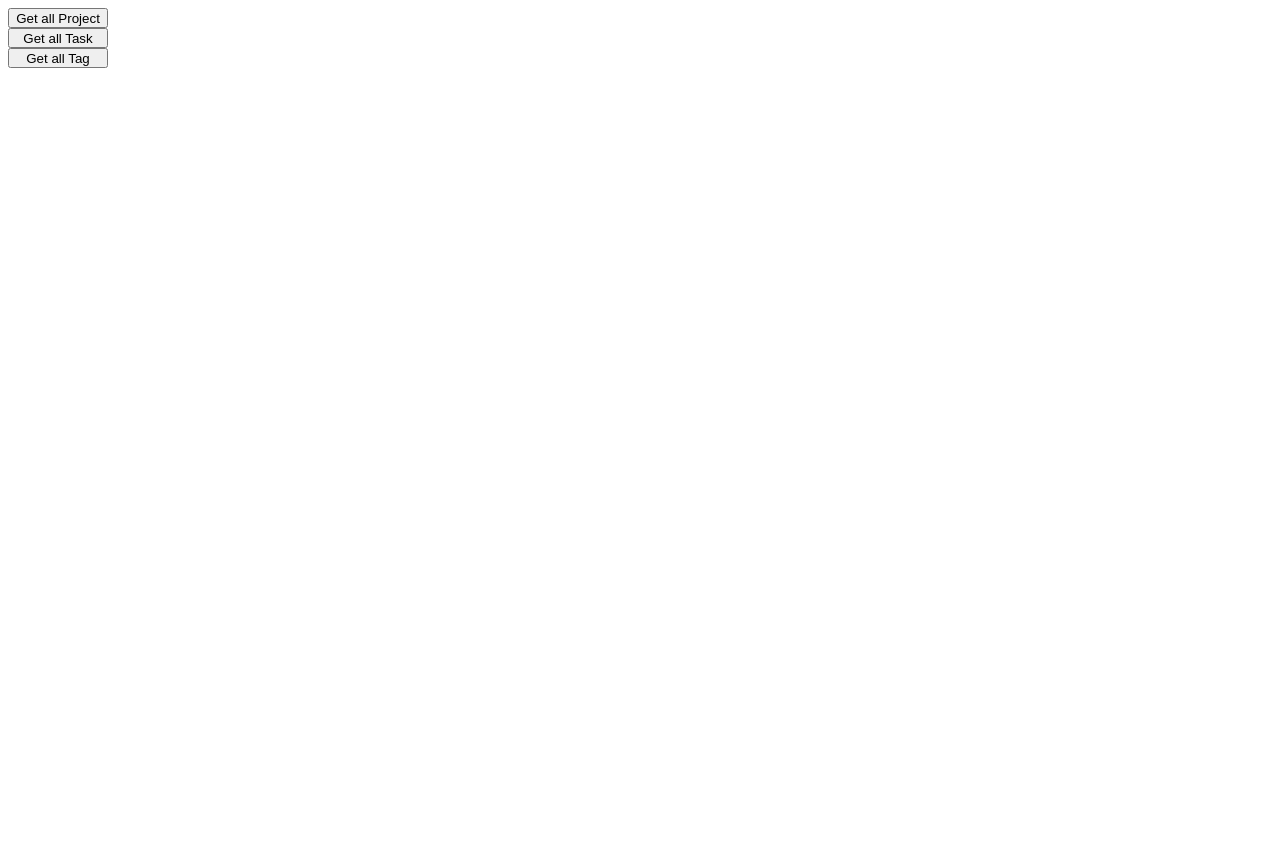
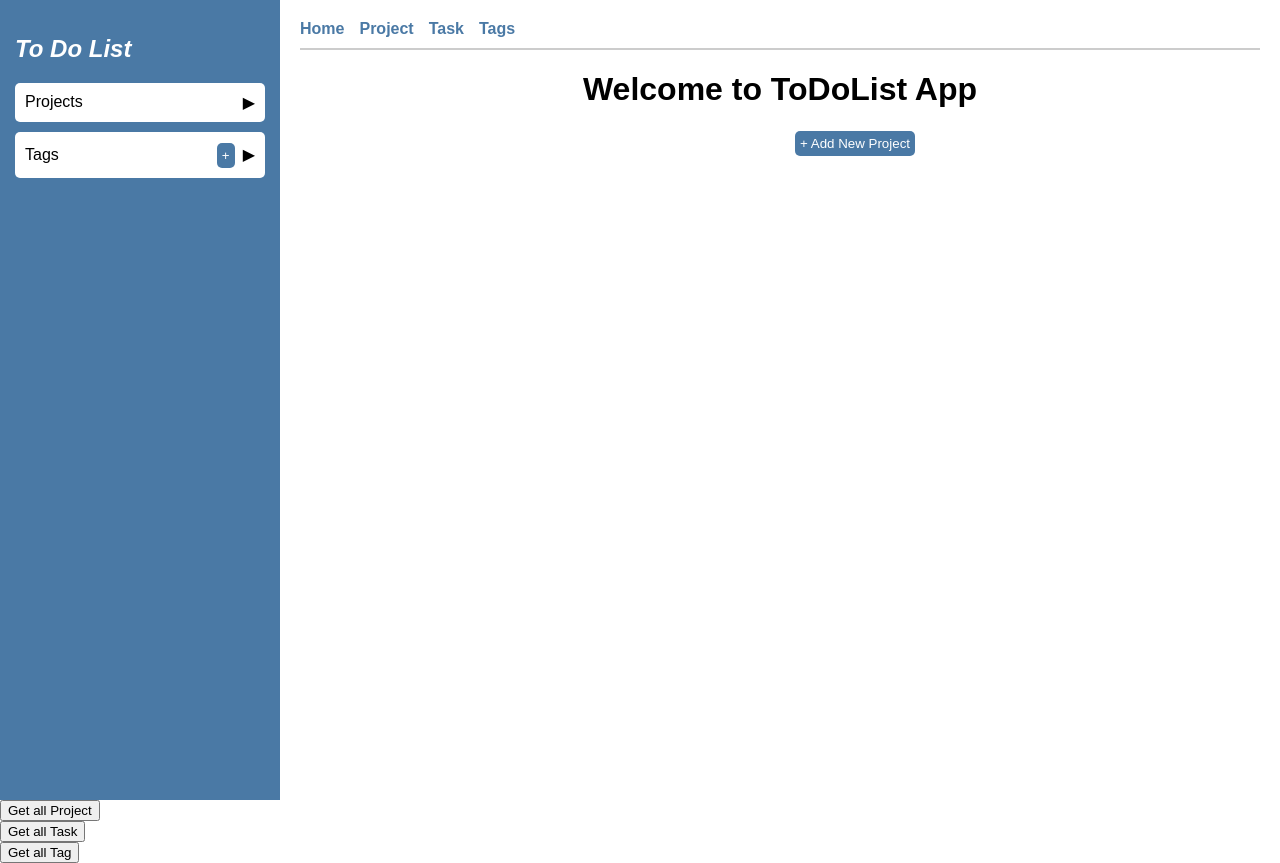
Before and after one commit to Arshak-Alkous/ToDoListAppFrontend, a plain HTML site: page index.html in a window 1280 px wide. Before the commit the page ends 800 px from the top, so only its background shows below. Drawn offline with Linux system fonts and the light colour scheme.

Commit message:
biuld first html page with css file and I added toggleMenu function to show all projects and all tags and editTag function to update certain tag and showTab to be able to switch between tabs

```diff
--- a/index.html
+++ b/index.html
@@ -4,9 +4,46 @@
         <meta charset="UTF-8">
         <meta name="viewport" content="width=device-width, initial-scale=1.0">
         <link rel="stylesheet" href="style.css">
-        <title>ToDoListApp Page</title>
+        <title>ToDoList App</title>
     </head>
     <body id="body">
+        <div class="container">
+            <div class="sidebar">
+                <h2>To Do List</h2>
+                <div class="menu-item" onclick="toggleMenu('projects')">Projects <span>▶</span></div>
+                <div class="submenu" id="projects">
+                    <p>Project 1</p>
+                    <p>Project 2</p>
+                </div>
+                <div class="menu-item" id="menu-tags" onclick="toggleMenu('tags')">Tags <button class="add-button" title="Add New Tag">+</button> <span>▶</span></div>
+                <div class="submenu" id="tags">
+
+                    <p>Tag 1 <button>✏️</button> <button>❌</button></p>
+                    <p>Tag 2 <button>✏️</button> <button>❌</button></p>
+                </div>
+            </div>
+            <div class="content">
+                <div class="tabs">
+                    <div class="tab" onclick="showTab('home')">Home</div>
+                    <div class="tab" onclick="showTab('project')">Project</div>
+                    <div class="tab" onclick="showTab('task')">Task</div>
+                    <div class="tab" onclick="showTab('tags')">Tags</div>
+                </div>
+                <div id="home" class="tab-content active-tab">
+                    <h1>Welcome to ToDoList App</h1>
+                    <button class="add-button">+ Add New Project</button>
+                </div>
+                <div id="project" class="tab-content">
+                    <h2>Project Content</h2>
+                </div>
+                <div id="task" class="tab-content">
+                    <h2>Task Content</h2>
+                </div>
+                <div id="tags" class="tab-content">
+                    <h2>Tags Content</h2>
+                </div>
+            </div>
+        </div>
         <div>
             <button onclick="printProjectsToTable()" value="Get all Project">Get all Project</button>
         </div>
--- a/script.js
+++ b/script.js
@@ -1,4 +1,80 @@
+function toggleMenu(id) {
+    var submenu = document.getElementById(id);
+    var arrow = submenu.previousElementSibling.querySelector("span");
+    if (submenu.style.display === "block") {
+        submenu.style.display = "none";
+        arrow.textContent = "▶";
+    } else {
+        submenu.style.display = "block";
+        arrow.textContent = "▼";
+        if (id ==="projects"&& !submenu.dataset.loaded){
+            fetch("https://localhost:7028/Project")
+                .then(res => res.json())
+                .then(projects => {
+                    let target=document.getElementById("projects");
+                    target.innerHTML="";
+                    projects.forEach(project =>{
+                        elementCreator("p",project.name,target);
+                    });
+                    submenu.dataset.loaded= "true";
+                })
+                .catch(error=> console.error("faild to fetech perojects",error));
+        }
+        if (id=== "tags" && !submenu.dataset.loaded){
+            fetch("https://localhost:7028/Tag")
+                .then(res=> res.json())
+                .then(tags=> {
+                    let target = document.getElementById("tags");
+                    //let btnTarget= document.getElementById("menu-tags")
+                    target.innerHTML="";
+                    //let addButton = elementCreator("button","+",arrow);
+                    //addButton.classList.add("add-button");
+                    tags.forEach(tag =>{
+                        let tagElement= elementCreator("p",tag.name, target);
+                        let editButton= elementCreator("button","✏️",tagElement);
+                        let deletButton= elementCreator("button","❌",tagElement);
+                        editButton.onclick= ()=> editTag(tag.tagId);
+                        deletButton.onclick = ()=> deleteTag(tag.tagId);
+                    });
+                    submenu.dataset.loaded= "true";
+                })
+                .catch(error=> console.error("faild to fetch tags",error));
+        }
 
+    }
+}
+function editTag(id){
+    alert("update tag th Id: "+id);
+    let newName= prompt("Enter new tag name:");
+    console.log(newName);
+    if(newName){
+        const updateTag={name:newName};
+        fetch(`https://localhost:7028/Tag/${id}`,{
+            method: "PUT",
+            headers:{"Content-Type":"application/json"},
+            body : JSON.stringify(updateTag),
+        })
+        .then (()=> console.log("update tag successfully"))
+        .then(()=> location.reload())
+        .catch(error=> console.error("error is:",error ));
+    }
+}
+function deleteTag(id){
+    alert("Delete tag with Id: "+id);
+}
+function showTab(tabId) {
+    var contents = document.querySelectorAll(".tab-content");
+    contents.forEach(content => content.classList.remove("active-tab"));
+    document.getElementById(tabId).classList.add("active-tab");
+}
+function printProjectsToDropdown(){
+    fetch("https://localhost:7028/Project")
+    .then(res => res.json())
+    .then(project => project.forEach(element =>{
+        let target=document.getElementById("projects");
+        elementCreator("p",element.name,target);
+    }));
+}
 function printProjectsToTable(){
     let projectTable = createTable2("ProjectId","ProjectName","status","projectTags","ProjectTable");
     fetch("https://localhost:7028/Project")
--- a/style.css
+++ b/style.css
@@ -1,9 +1,67 @@
-table{
-    background-color: rgb(204, 186, 228);
-    border: 2px;
-    border-color: rgb(197, 102, 25);
+body {
+    font-family: Arial, sans-serif;
+    margin: 0;
+    padding: 0;
 }
-button{
-    width: 100px;
-    height: 20px;
+.container {
+    display: flex;
+    height: 100vh;
 }
+.sidebar {
+    width: 250px;
+    background: #4A79A5;
+    color: white;
+    padding: 15px;
+}
+.sidebar h2 {
+    font-style: italic;
+}
+.menu-item {
+    background: white;
+    color: black;
+    padding: 10px;
+    margin-bottom: 10px;
+    border-radius: 5px;
+    cursor: pointer;
+    display: flex;
+    justify-content: space-between;
+    align-items: center;
+}
+.submenu {
+    display: none;
+    padding-left: 15px;
+}
+.content {
+    flex: 1;
+    padding: 20px;
+    text-align: center;
+}
+.tabs {
+    display: flex;
+    gap: 15px;
+    border-bottom: 2px solid #ccc;
+    padding-bottom: 10px;
+}
+.tab {
+    cursor: pointer;
+    font-weight: bold;
+    color: #4A79A5;
+}
+.tab-content {
+    display: none;
+    margin-top: 20px;
+}
+.active-tab {
+    display: block;
+}
+.add-button {
+    background: #4A79A5;
+    color: white;
+    padding: 5px 5px;
+    border: none;
+    border-radius: 5px;
+    cursor: pointer;
+    margin-top: 1px;
+    margin-left: 150px;
+
+}
```
